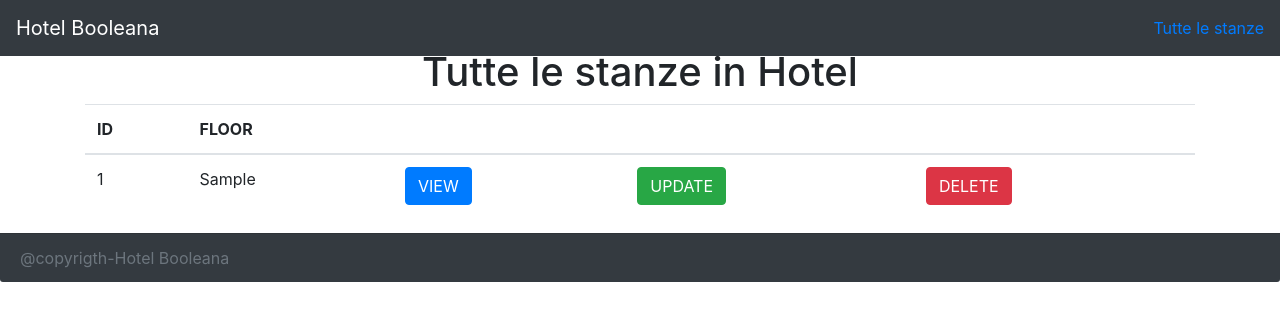
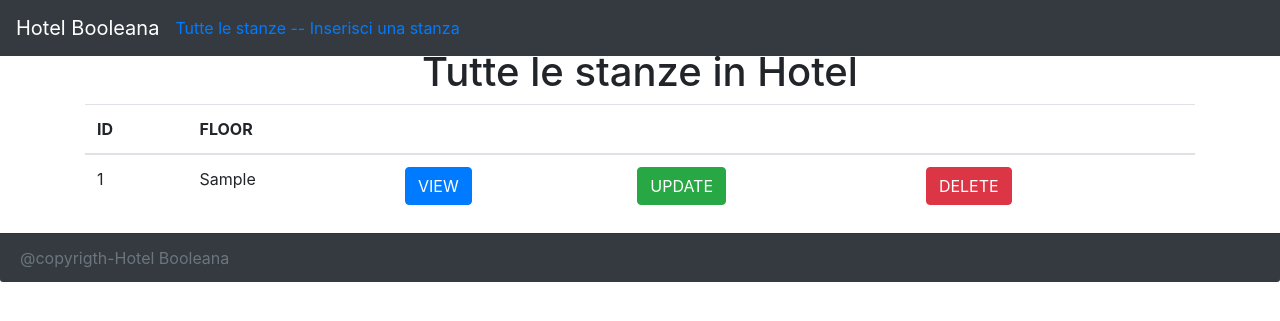
Before and after one commit to Gianufio83/php-hotel-crud, a PHP site: page / in a window 1280 px wide. Shown: the top 321 px of the page. Run offline with PHP 8.4, Linux system fonts and the light colour scheme; tables that the repository leaves empty or names only in its code hold one stand-in row (values such as "Sample post"); data that the repository does not hold is empty.

```diff
--- a/create/create.php
+++ b/create/create.php
@@ -1,5 +1,6 @@
 <?php
-  include_once __DIR__ .'/../env.php';
+  include_once __DIR__ .'/../env.php'
+  // include 'server.php';
   include __DIR__ .'/../partials/header.php';
  ?>
 
--- a/partials/header.php
+++ b/partials/header.php
@@ -12,11 +12,14 @@
 </head>
 <body>
   <header>
-    <nav class="navbar navbar-dark bg-dark fixed-top">
+    <nav class="navbar navbar-dark bg-dark fixed-top navbar-expand-lg">
       <div class="navbar-brand"> Hotel Booleana</div>
+      <div class="collapase navbar-collapse" id="navbarSupportedCntent">
         <ul class="navbar-nav">
-          <li><a href="<?php echo $basePath ?>">Tutte le stanze</a></li>
+          <li><a href="<?php echo $basePath ?>">Tutte le stanze - </a></li>
+          <li><a href="<?php echo $basePath ?>create/create.php"> - Inserisci una stanza</a></li>
         </ul>
+      </div>
     </nav>
   </header>
   <div class="container mt-5">
```
Also changed, not shown: create/server.php (+10 -2 lines).
